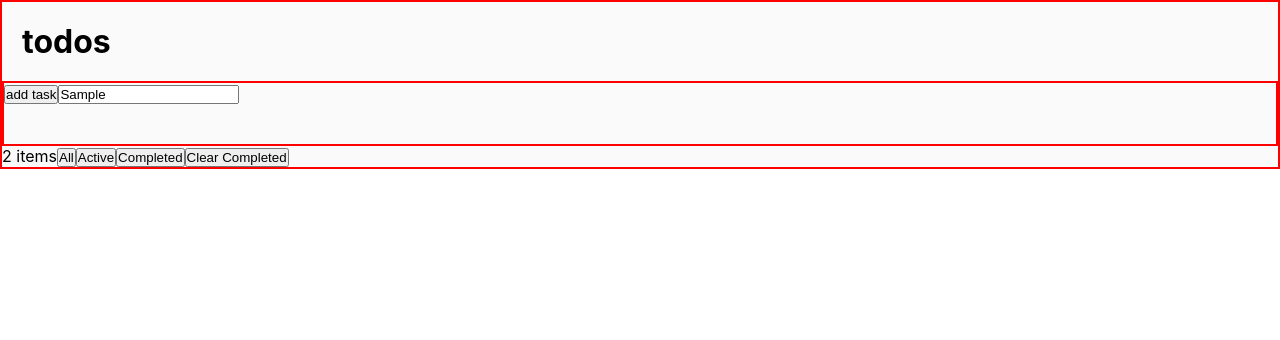
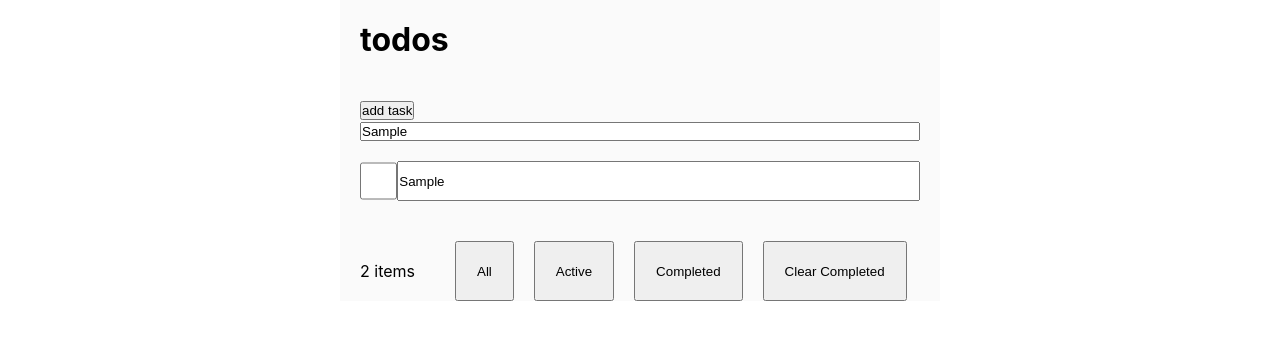
Before and after one commit to Yury-Odinson/to-do, a React (Create React App) app: page / in a window 1280 px wide. Both pictures are taken after typing "Sample" into the empty fields and a click on the button "add task". Shown: the top 340 px of the page. Built offline with nearby package versions, Linux system fonts and the light colour scheme.

Commit message:
feat(develop): rerender tasks

```diff
--- a/src/components/Main.tsx
+++ b/src/components/Main.tsx
@@ -1,11 +1,21 @@
-import { useState } from "react"
-import { Tasks } from "./Tasks"
-import { setCurrentTask } from "../tools/storage"
+import { useEffect, useState } from "react"
+import { setCurrentTask, tasksStore } from "../tools/storage"
+import { Task } from "../tools/types"
 
 export const Main = () => {
 
     const [task, setTask] = useState("")
+    const [tasks, setTasks] = useState<Task[]>([])
+    const [loaded, setLoaded] = useState(false)
+
+    useEffect(() => {
+        if (loaded) return;
+        setTasks(JSON.parse(localStorage.getItem("tasks") || "[]"));
+        setLoaded(true);
+    }, [loaded])
+
     const completed = false
+    const id = (Math.floor(Math.random() * (100000 - 1)) + 1).toString()
 
     const clearTasks = () => localStorage.clear()
 
@@ -14,28 +24,36 @@ export const Main = () => {
             <div className="app-header">
                 <h1>todos</h1>
             </div>
-
             <div className="app-body">
-
-                <button onClick={() => setCurrentTask({ task, completed })}>add task</button>
+                <button onClick={() => {
+                    setCurrentTask({ task, completed, id });
+                    setLoaded(false);
+                }}>add task</button>
                 <input className="app-body__input" placeholder="What needs to be done?" onChange={(e) => setTask(e.target.value)} />
-
                 <div className="app-body-tasks">
-                    <Tasks />
+                    {
+                        tasks.map((element) => {
+                            return (
+                                <div className="app-body-tasks__element" id={element.id} key={element.id}>
+                                    <input className="task__checkbox" type="checkbox" defaultChecked={element.completed} />
+                                    <input className="task__input" type="text" defaultValue={element.task} readOnly />
+                                </div>
+                            )
+                        })
+                    }
                 </div>
-
             </div>
-
-
             <div className="app-footer">
                 <span>2 items</span>
                 <button>All</button>
                 <button>Active</button>
                 <button>Completed</button>
-                <button onClick={() => clearTasks()}>Clear Completed</button>
-
+                <button onClick={() => {
+                    tasksStore.length = 0;
+                    clearTasks();
+                    setLoaded(false);
+                }}>Clear Completed</button>
             </div>
-
         </div>
     )
 }
--- a/src/components/Tasks.tsx
+++ /dev/null
@@ -1,28 +0,0 @@
-import { useEffect, useState } from "react"
-import { Task } from "../tools/types"
-import { tasksStore } from "../tools/storage"
-
-export const Tasks = () => {
-
-    const [tasks, setTasks] = useState<Task[]>([])
-    useEffect(() => {
-        setTasks(JSON.parse(localStorage.getItem("tasks") || "[]"))
-    }, [tasksStore])
-
-    console.log(tasks)
-
-    return (
-        <>
-            {
-                tasks.map((element) => {
-                    return (
-                        <div className="app-body-tasks__element">
-                            <input type="checkbox" checked={element.completed} />
-                            <input type="text" value={element.task} />
-                        </div>
-                    )
-                })
-            }
-        </>
-    )
-}
--- a/src/index.css
+++ b/src/index.css
@@ -20,17 +20,21 @@ code {
     monospace;
 }
 
+input {
+  width: 100%;
+}
+
 .wrapper {
   margin: 0 auto;
   max-width: 1440px;
-
 }
 
 .app {
+  margin: 0 auto;
   display: flex;
   flex-direction: column;
   justify-content: center;
-  border: 2px solid red;
+  max-width: 600px;
   background-color: #fafafa;
 }
 
@@ -39,15 +43,29 @@ code {
 }
 
 .app-body {
-  border: 2px solid red;
+  padding: 20px;
 }
 
 .app-body-tasks {
-  padding: 20px;
   display: flex;
   flex-direction: column;
 }
 
 .app-body-tasks__element {
+  display: flex;
+  padding: 20px 0;
+}
+
+.task__checkbox {
+  width: 40px;
+  height: 40px;
+}
+
+.app-footer>* {
   padding: 20px;
 }
+
+.app-footer {
+  display: flex;
+  gap: 20px;
+}
--- a/src/tools/storage.ts
+++ b/src/tools/storage.ts
@@ -2,7 +2,7 @@ import { Task } from "./types"
 
 export const tasksStore: Task[] = JSON.parse(localStorage.getItem("tasks") || "[]") || []
 
-export const setCurrentTask = ({ task, completed }: Task) => {
-    tasksStore.push({ task, completed })
+export const setCurrentTask = ({ task, completed, id }: Task) => {
+    tasksStore.push({ task, completed, id })
     return localStorage.setItem("tasks", JSON.stringify(tasksStore))
 }
--- a/src/tools/types.ts
+++ b/src/tools/types.ts
@@ -1,4 +1,5 @@
 export type Task = {
     task: string,
-    completed: boolean
+    completed: boolean,
+    id: string
 }
```
